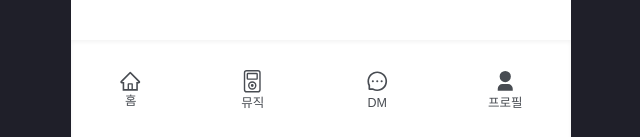
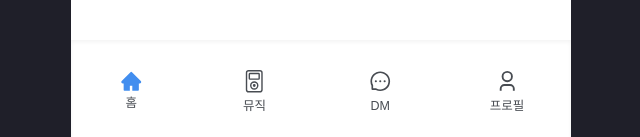
Before and after one commit to bm4656/FE-What_Song, a Next.js app: page /home in a window 1280 px wide. Shown: the part 660-797 px from the top of the page, without its empty margins (319-959 px from the left). Built offline with nearby package versions, Linux system fonts and the light colour scheme.

Commit message:
feat: Navbar 완성 및 tailwind 메인 컬러 추가

```diff
--- a/src/app/home/page.tsx
+++ b/src/app/home/page.tsx
@@ -4,7 +4,7 @@ export default function HomePage() {
 	return (
 		<div className="flex">
 			home
-			<Navbar tab="profile" />
+			<Navbar tab="home" />
 		</div>
 	);
 }
--- a/src/components/Navbar/Navbar.tsx
+++ b/src/components/Navbar/Navbar.tsx
@@ -9,24 +9,25 @@ type Props = {
 
 export default function Navbar({ tab }: Props) {
 	return (
-		<nav className="shadow-inner text-[#484C52] flex justify-around items-center h-40 absolute bottom-0 w-full">
+		<nav className="shadow-inner text-fontGray flex justify-around items-center h-40 absolute bottom-0 left-0 w-full">
 			<Link className="text-xl flex flex-col items-center" href="/home">
-				{tab === 'home' ? <AiFillHome className="text-4xl" /> : <AiOutlineHome className="text-4xl" />}홈
+				{tab === 'home' ? <AiFillHome className="text-4xl m-1 text-primary" /> : <AiOutlineHome className="text-4xl" />}
+				홈
 			</Link>
 			<Link className="text-xl flex flex-col items-center" href="/music">
 				{tab === 'music' ? (
-					<BsFillMusicPlayerFill className="text-4xl m-1" />
+					<BsFillMusicPlayerFill className="text-4xl m-2" />
 				) : (
-					<BsMusicPlayer className="text-4xl m-1" />
+					<BsMusicPlayer className="text-4xl m-2" />
 				)}
 				뮤직
 			</Link>
 			<Link className="text-xl flex flex-col items-center" href="/dm">
-				{tab === 'dm' ? <AiFillMessage className="text-4xl m-1" /> : <AiOutlineMessage className="text-4xl m-1" />}
+				{tab === 'dm' ? <AiFillMessage className="text-4xl m-2" /> : <AiOutlineMessage className="text-4xl m-2" />}
 				DM
 			</Link>
 			<Link className="text-xl flex flex-col items-center" href="/profile">
-				{tab === 'profile' ? <RiUser3Fill className="text-4xl m-1" /> : <RiUser3Line className="text-4xl m-1" />}
+				{tab === 'profile' ? <RiUser3Fill className="text-4xl m-2" /> : <RiUser3Line className="text-4xl m-2" />}
 				프로필
 			</Link>
 		</nav>
--- a/tailwind.config.js
+++ b/tailwind.config.js
@@ -9,10 +9,18 @@ module.exports = {
 		extend: {
 			backgroundImage: {
 				'gradient-radial': 'radial-gradient(var(--tw-gradient-stops))',
-        'gradient-conic':
-          'conic-gradient(from 180deg at 50% 50%, var(--tw-gradient-stops))',
+				'gradient-conic': 'conic-gradient(from 180deg at 50% 50%, var(--tw-gradient-stops))',
+			},
+			colors: {
+				primary: '#428EEF',
+				primarySub: '#E5EFFF',
+				secondary: '#FE6693',
+				secondarySub: '#FFA0C2',
+				simple: '#D8D8D8',
+				moreSimple: '#EAEAEA',
+				fontGray: '#484C52',
 			},
 		},
 	},
 	plugins: [],
-}
+};
```
Lines whose indentation alone changed are shown as unchanged.
